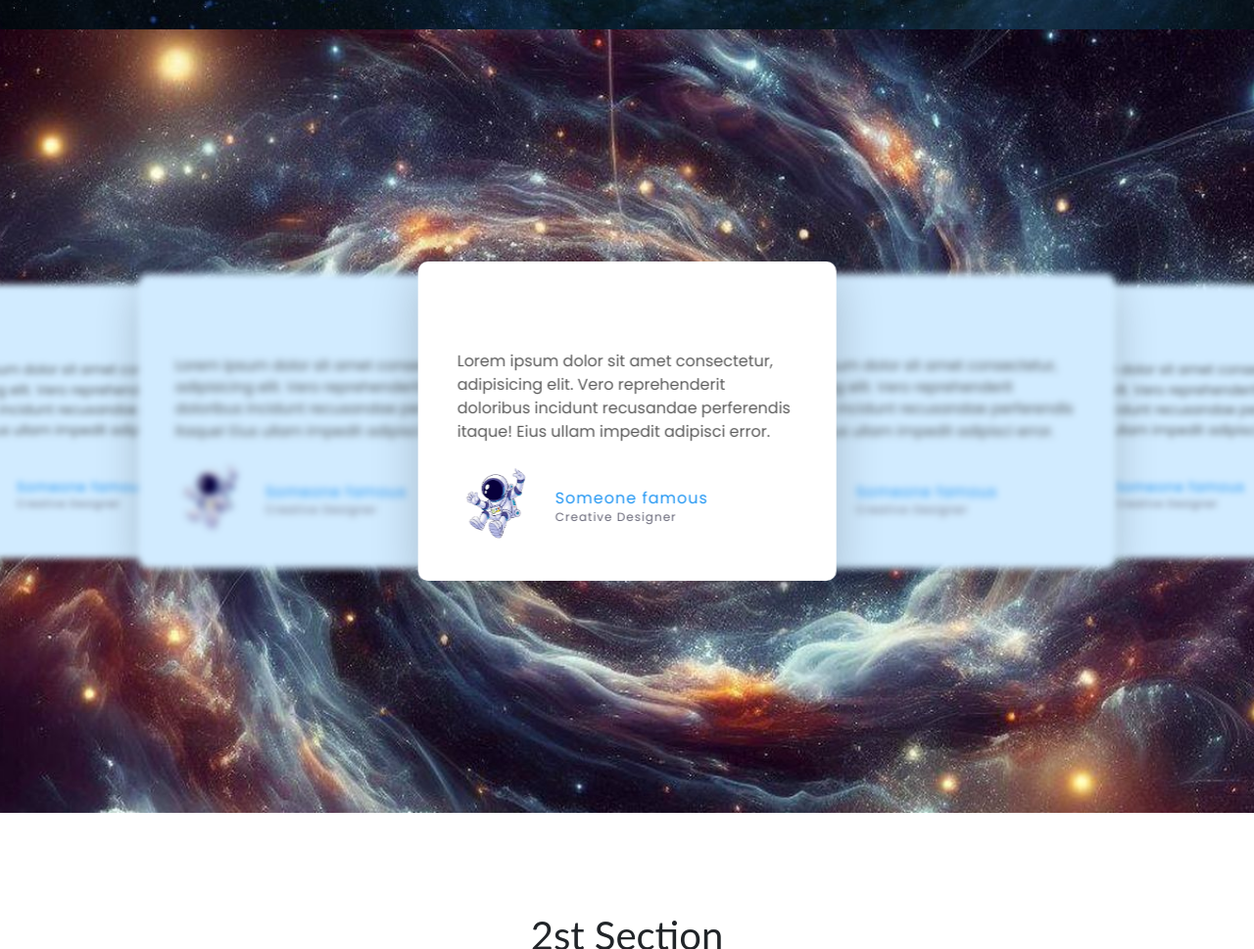
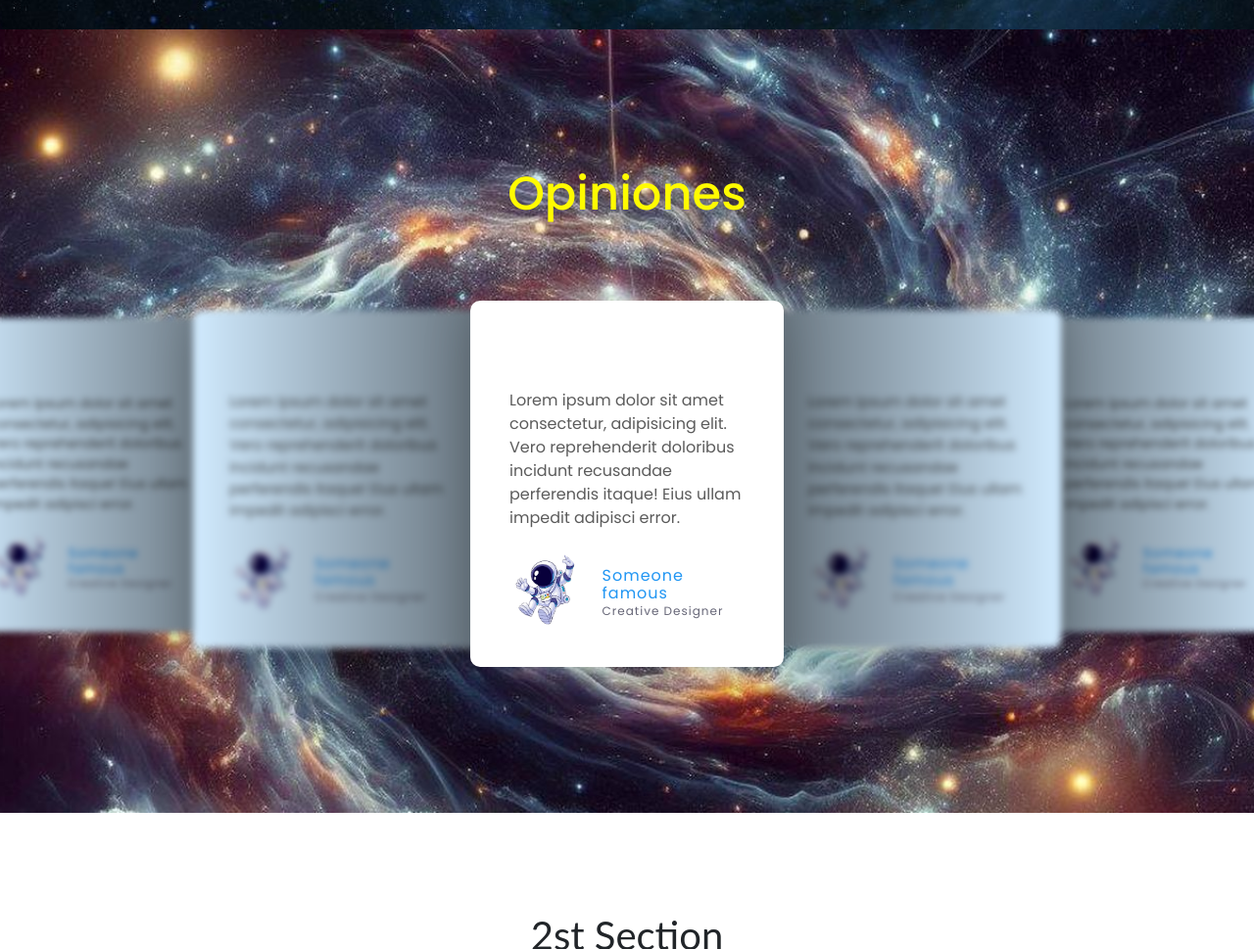
Before and after one commit to Arismendi01/teqle2, a plain HTML site: page index.html in a window 1280 px wide. Shown: the part 1570-2539 px from the top of the page at 98% size. Drawn offline with nearby package versions, Linux system fonts and the light colour scheme.

Commit message:
Agregue la palabra opiniones y ajuste la misma

```diff
--- a/index.html
+++ b/index.html
@@ -105,9 +105,9 @@
         </section>
         <section class="contain"></section>
     </section>
-
     <section class="sec2-opiniones">
         <div class="swiper-container">
+            <h2>Opiniones</h2>
             <div class="swiper-wrapper">
                 <!-- Testimonio 1 -->
                 <div class="swiper-slide">
--- a/java.js
+++ b/java.js
@@ -26,30 +26,21 @@ var typed = new Typed('.typed', {
 });
 
 //sección opiniones
-var cantidadTarjetas = 6; // Ajusta este valor según la cantidad de tarjetas que tengas
-
-var slidesPerViewConfig = 3; // Número de tarjetas visibles en el centro
-
-if (cantidadTarjetas <= slidesPerViewConfig) {
-    slidesPerViewConfig = cantidadTarjetas;
-}
-
 var swiper = new Swiper('.swiper-container', {
 	effect: 'coverflow',
 	grabCursor: true,
 	centeredSlides: true,
-    slidesPerView: slidesPerViewConfig,
+	slidesPerView: 'auto',
 	coverflowEffect: {
-        rotate: 0, // Ajusta el ángulo de rotación si lo deseas
-        stretch: 100, // Ajusta el estiramiento según sea necesario
+	  rotate: 0,
+	  stretch: 0,
 	  depth: 100,
 	  modifier: 1,
-        slideShadows: false,
+	  slideShadows: true,
 	},
 	loop: true,
-    speed: 800,
 	autoplay: {
-        delay: 5000,
-        disableOnInteraction: false,
+	  delay: 5000, // 5 segundos de retraso entre diapositivas
 	},
+	speed: 800, // Ajusta la velocidad de transición según sea necesario
   });
--- a/style.css
+++ b/style.css
@@ -308,7 +308,6 @@ section {
     flex-wrap: wrap;
     max-width: 1200px;
     /* Ajusta según el ancho máximo deseado */
-
 }
 
 .servicios h1 {
@@ -450,7 +449,6 @@ section {
 }
 
 /*esta es la seccion 2 de opiniones*/
-
 .sec2-opiniones {
     position: relative;
     width: 100%;
@@ -459,6 +457,15 @@ section {
     justify-content: center;
     align-items: center;
     overflow: hidden;
+}
+
+.sec2-opiniones h2 {
+    color: #fffb00;
+    font-size: 3em;
+    width: 100%;
+    margin: -10px auto 80px;
+    /* Ajusto el margen superior e inferior y centro horizontalmente con 'auto' */
+    text-align: center;
 }
 
 .sec2-opiniones .swiper-container {
@@ -498,17 +505,6 @@ section {
     padding-top: 90px;
     color: #333;
     /* Cambié el color del texto para mejorar la legibilidad */
-}
-
-.testimonialbox .quote {
-    position: absolute;
-    top: 20px;
-    right: 30px;
-    opacity: 0.2;
-    width: 20px;
-    /* Ajusta el ancho según sea necesario */
-    height: auto;
-    /* Ajusta la altura según sea necesario */
 }
 
 .testimonialbox .contentopiniones {
@@ -560,7 +556,9 @@ section {
     color: #667;
 }
 
-
+.swiper-container {
+    overflow: visible !important;
+}
 
 /*esto opaca las letras
 .hidden {
```
Lines whose indentation alone changed are shown as unchanged.
